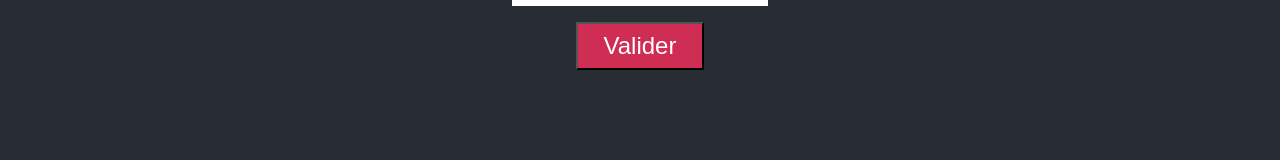
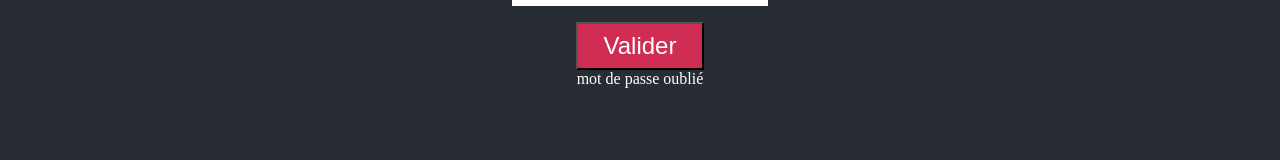
Before and after one commit to WebWalterWrite/HooksForm, a React (Create React App) app: page /formulaire/connexion in a window 1280 px wide. Shown: the part 482-642 px from the top of the page. Built offline with nearby package versions, Linux system fonts and the light colour scheme.

Commit message:
-- no changes --

```diff
--- a/src/components/form/UserConnexion.js
+++ b/src/components/form/UserConnexion.js
@@ -1,4 +1,5 @@
 import React,{ useState } from 'react';
+import { Link } from 'react-router-dom'
 
 // import composant commun
 import {useInputValue } from '../common/useState';
@@ -6,6 +7,8 @@ import { Password } from '../common/passwordError';
 import { InputPwd } from '../common/input';
 // import validation form
 import { isValidForm } from '../../utils/form-validation';
+
+import { fetchForm } from "../../utils/api";
 
 // import style
 import { Title, Form, Input, Error } from './form.styled';
@@ -38,15 +41,14 @@ export const UserConnexion = () => {
 
     // Envoyer vers serveur la demande
     const resServer = async data => {
-        //const result = await fetchForm(data,'forgot');
-        //return setMsg(result);
+        const result = await fetchForm(data,'forgot');
+        return setMsg(result);
     };
 
     // Input Form
     const email = useInputValue("",'email',"ex: cersei@portreal.got", "email")
     const password = useInputValue('',"password","ex: lanister1234","password")
 
-    console.log(msg.errPassword)
     return(
         <section>
             <Title>Connexion</Title>
@@ -71,6 +73,7 @@ export const UserConnexion = () => {
                 </Error>
 
 			<button>Valider</button>
+                <div><Link to="/formulaire/mot-de-passe-oublie">mot de passe oublié</Link></div>
         </Form>
         </section>
     )
```
